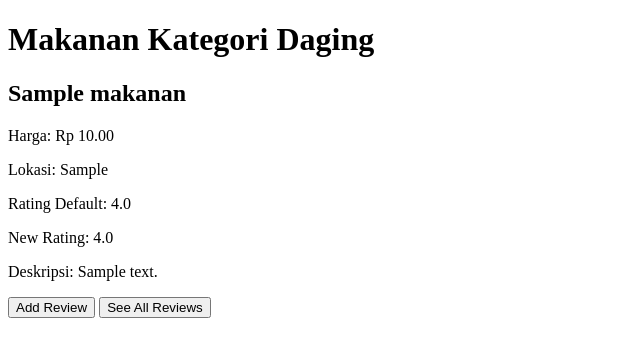
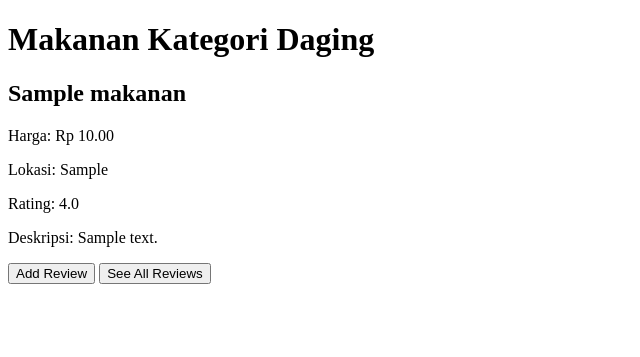
Before and after one commit to Affandi21/makansar-tk, a Django app: template main/templates/Daging.html in a window 1280 px wide. Shown: the top 357 px of the page, without its empty margins (0-640 px from the left). Run offline with Django 5.2, Linux system fonts and the light colour scheme; the template is opened without the code that fills it: values that come from a table or form of the project are taken from there, others are empty; tables that the repository leaves empty hold one stand-in row (values such as "Sample post").

Commit message:
update  html category

```diff
--- a/main/templates/Beverages.html
+++ b/main/templates/Beverages.html
@@ -14,8 +14,7 @@
                     <h2>{{ makanan.food_name }}</h2>
                     <p>Harga: Rp {{ makanan.price }}</p>
                     <p>Lokasi: {{ makanan.location }}</p>
-                    <p>Rating Default: {{ makanan.rating_default }}</p>
-                    <p>New Rating: {{ makanan.new_rating }}</p>
+                    <p>Rating: {{ makanan.new_rating }}</p>
                     <p>Deskripsi: {{ makanan.food_desc }}</p>
                     <a href="/review/makanan/${makanan.id}/tambah_review/"><button>Add Review</button></a>
                     <a href="/review/makanan/${makanan.id}/reviews/"><button>See All Reviews</button></a>
--- a/main/templates/Daging.html
+++ b/main/templates/Daging.html
@@ -14,8 +14,7 @@
                     <h2>{{ makanan.food_name }}</h2>
                     <p>Harga: Rp {{ makanan.price }}</p>
                     <p>Lokasi: {{ makanan.location }}</p>
-                    <p>Rating Default: {{ makanan.rating_default }}</p>
-                    <p>New Rating: {{ makanan.new_rating }}</p>
+                    <p>Rating: {{ makanan.new_rating }}</p>
                     <p>Deskripsi: {{ makanan.food_desc }}</p>
                     <a href="/review/makanan/${makanan.id}/tambah_review/"><button>Add Review</button></a>
                     <a href="/review/makanan/${makanan.id}/reviews/"><button>See All Reviews</button></a>
--- a/main/templates/Dessert.html
+++ b/main/templates/Dessert.html
@@ -14,8 +14,7 @@
                     <h2>{{ makanan.food_name }}</h2>
                     <p>Harga: Rp {{ makanan.price }}</p>
                     <p>Lokasi: {{ makanan.location }}</p>
-                    <p>Rating Default: {{ makanan.rating_default }}</p>
-                    <p>New Rating: {{ makanan.new_rating }}</p>
+                    <p>Rating: {{ makanan.new_rating }}</p>
                     <p>Deskripsi: {{ makanan.food_desc }}</p>
                     <a href="/review/makanan/${makanan.id}/tambah_review/"><button>Add Review</button></a>
                     <a href="/review/makanan/${makanan.id}/reviews/"><button>See All Reviews</button></a>
--- a/main/templates/Seafood.html
+++ b/main/templates/Seafood.html
@@ -14,8 +14,7 @@
                     <h2>{{ makanan.food_name }}</h2>
                     <p>Harga: Rp {{ makanan.price }}</p>
                     <p>Lokasi: {{ makanan.location }}</p>
-                    <p>Rating Default: {{ makanan.rating_default }}</p>
-                    <p>New Rating: {{ makanan.new_rating }}</p>
+                    <p>Rating: {{ makanan.new_rating }}</p>
                     <p>Deskripsi: {{ makanan.food_desc }}</p>
                     <a href="/review/makanan/${makanan.id}/tambah_review/"><button>Add Review</button></a>
                     <a href="/review/makanan/${makanan.id}/reviews/"><button>See All Reviews</button></a>
--- a/main/templates/arabic_food.html
+++ b/main/templates/arabic_food.html
@@ -14,8 +14,7 @@
                     <h2>{{ makanan.food_name }}</h2>
                     <p>Harga: Rp {{ makanan.price }}</p>
                     <p>Lokasi: {{ makanan.location }}</p>
-                    <p>Rating Default: {{ makanan.rating_default }}</p>
-                    <p>New Rating: {{ makanan.new_rating }}</p>
+                    <p>Rating: {{ makanan.new_rating }}</p>
                     <p>Deskripsi: {{ makanan.food_desc }}</p>
                     <a href="/review/makanan/${makanan.id}/tambah_review/"><button>Add Review</button></a>
                     <a href="/review/makanan/${makanan.id}/reviews/"><button>See All Reviews</button></a>
```
